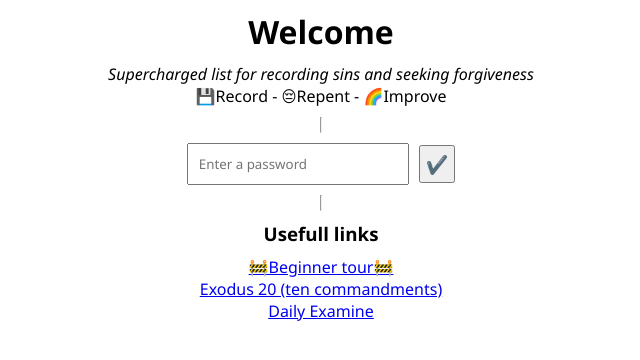
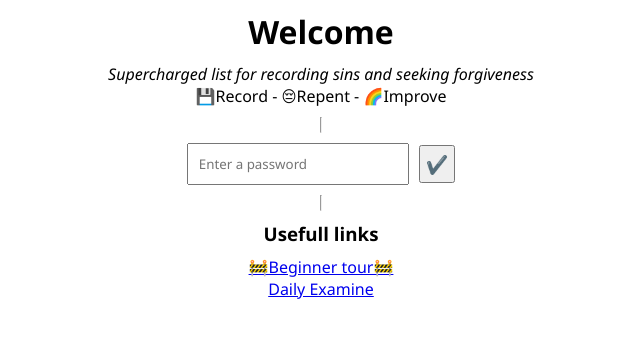
Before and after one commit to CodeBoy124/kageon, a SvelteKit app: page / in a window 1280 px wide. Shown: the top 360 px of the page, without its empty margins (319-959 px from the left). Built offline with nearby package versions, Linux system fonts and the light colour scheme.

Commit message:
chore: removed 10 commandment link from welcome screen, since they are now noted in the overview page

```diff
--- a/src/screens/PasswordScreen.svelte
+++ b/src/screens/PasswordScreen.svelte
@@ -29,7 +29,6 @@
 <h3>Usefull links</h3>
 <ul class="text-center">
 	<li><a href={resolve('/docs')}>🚧Beginner tour🚧</a></li>
-	<li><a href="https://www.bible.com/bible/111/EXO.20">Exodus 20 (ten commandments)</a></li>
 	<li>
 		<a href="https://www.jesuits.org/spirituality/the-ignatian-examen/">Daily Examine</a>
 	</li>
```
